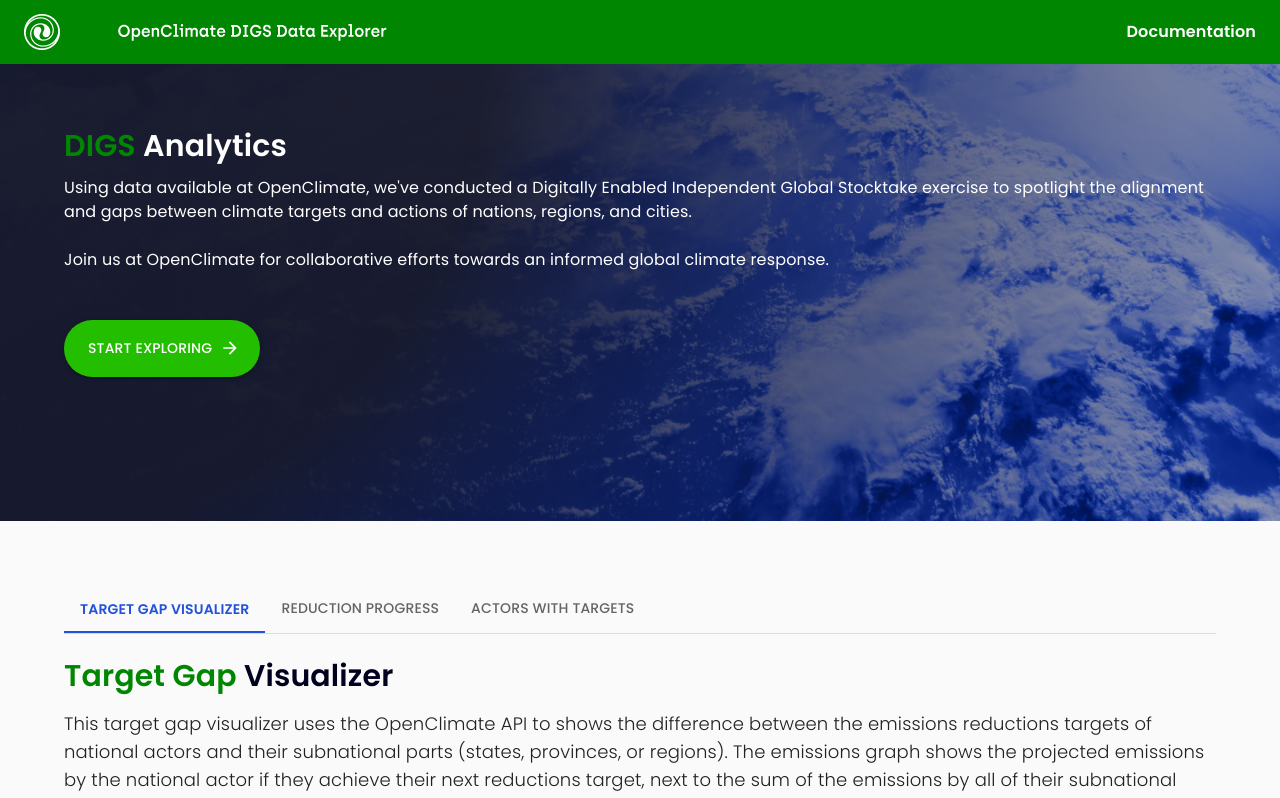
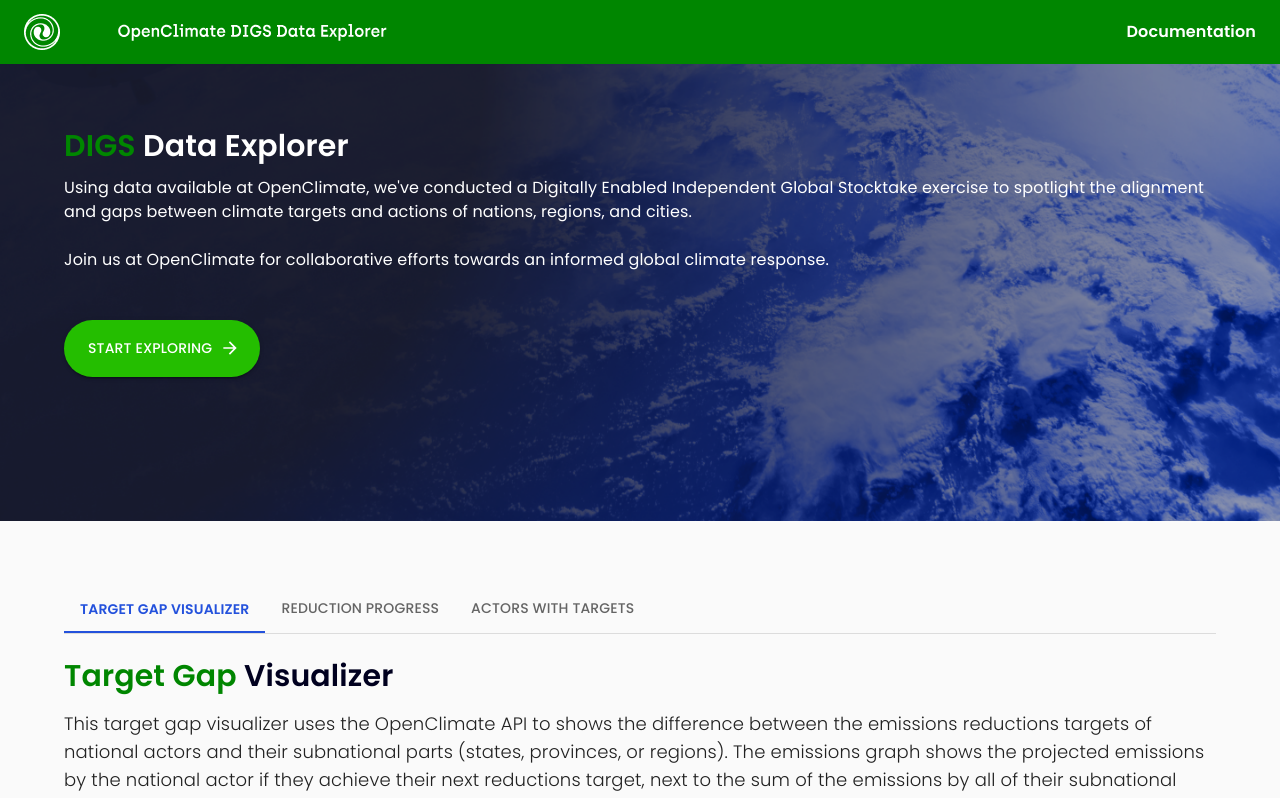
Before and after one commit to Open-Earth-Foundation/target-gap, a Next.js app: page / in a window 1280 px wide. Shown: the top 798 px of the page. Built offline with nearby package versions, Linux system fonts and the light colour scheme.

Commit message:
fix: adjust heading on Hero to match new title
Signed-off-by: Milan Gruner <milangruner@gmail.com>

```diff
--- a/src/components/header/Hero.tsx
+++ b/src/components/header/Hero.tsx
@@ -13,7 +13,7 @@ export default function Hero({ children }: { children: ReactNode }) {
       <div className="relative z-10 p-16 pb-36 max-w-[1440px] mx-auto">
         <h1 className="text-3xl font-bold pb-3">
           <span className="text-[#008600]">DIGS</span>{" "}
-          <span className="text-white">Analytics</span>
+          <span className="text-white">Data Explorer</span>
         </h1>
         <p className="mb-12 text-white">
           Using data available at OpenClimate, we&apos;ve conducted a Digitally
```
